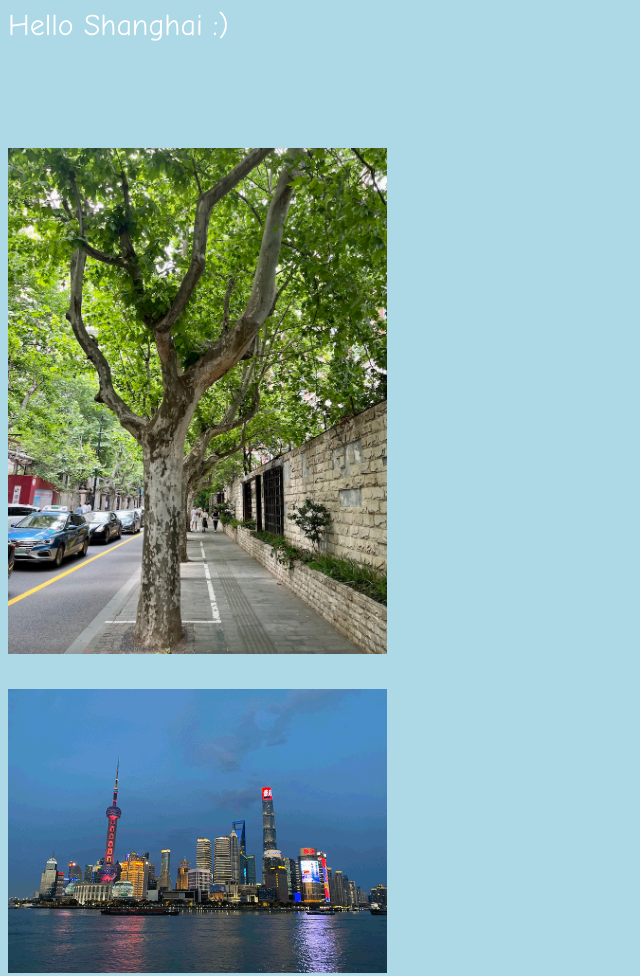
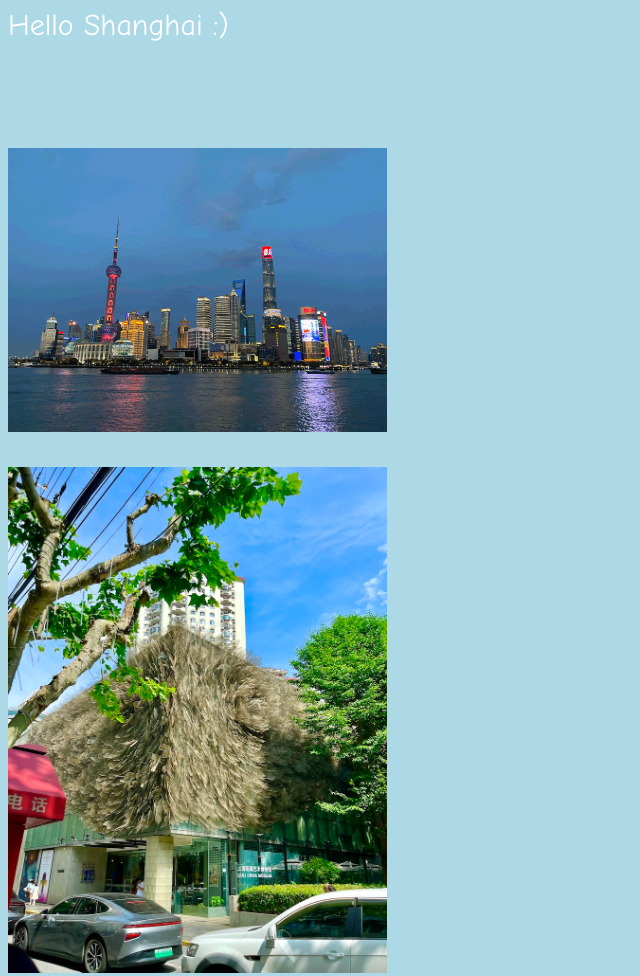
Before and after one commit to qxu23/summer23, a plain HTML site: page index.html in a window 1280 px wide. Shown: the top 976 px of the page, without its empty margins (0-640 px from the left). Drawn offline with Linux system fonts and the light colour scheme.

Commit message:
Update index.html

```diff
--- a/index.html
+++ b/index.html
@@ -14,8 +14,6 @@
 
   <body>
     Hello Shanghai :)<br><br><br><br>
-<img src="https://qxu23.github.io/summer23/images/citywalk.jpg" style="width:30%">
-<br><br>
 <img src="https://qxu23.github.io/summer23/images/lujiazuizone.gif" style="width:30%">
 <br><br>
 <img src="https://qxu23.github.io/summer23/images/museum.jpg" style="width:30%">
```
